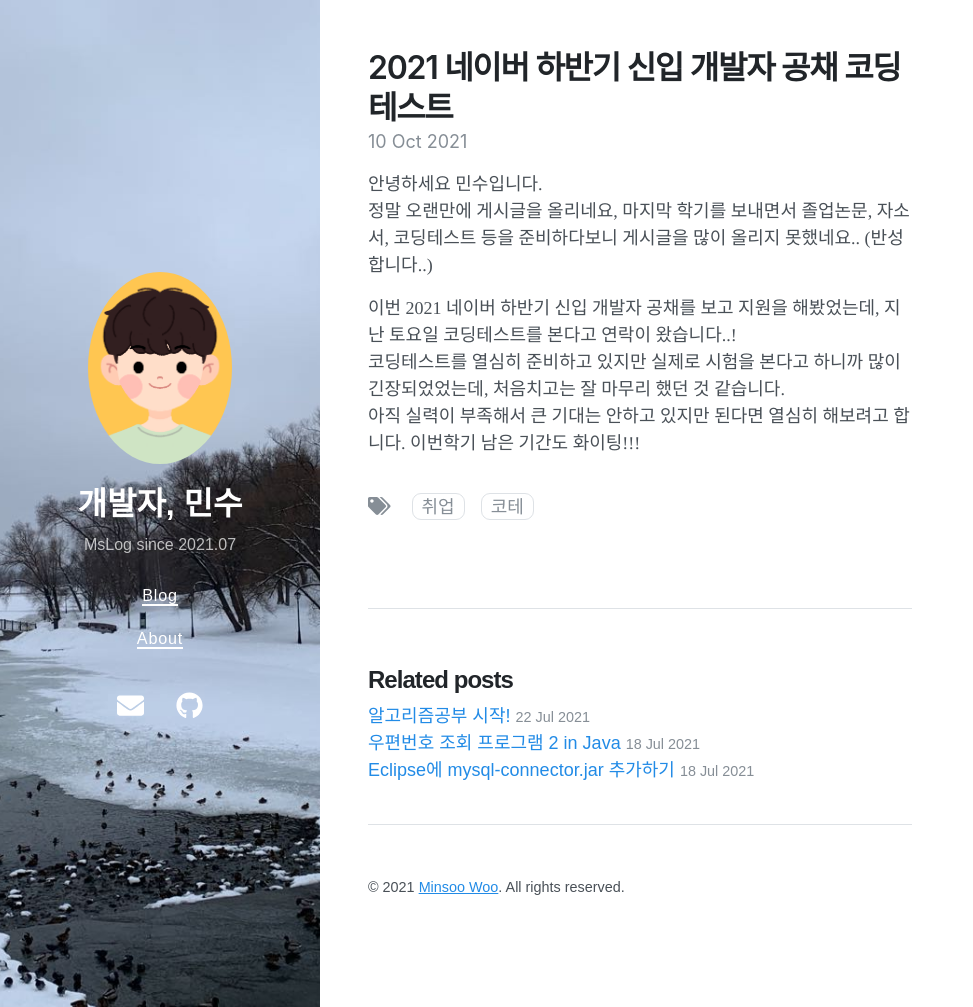
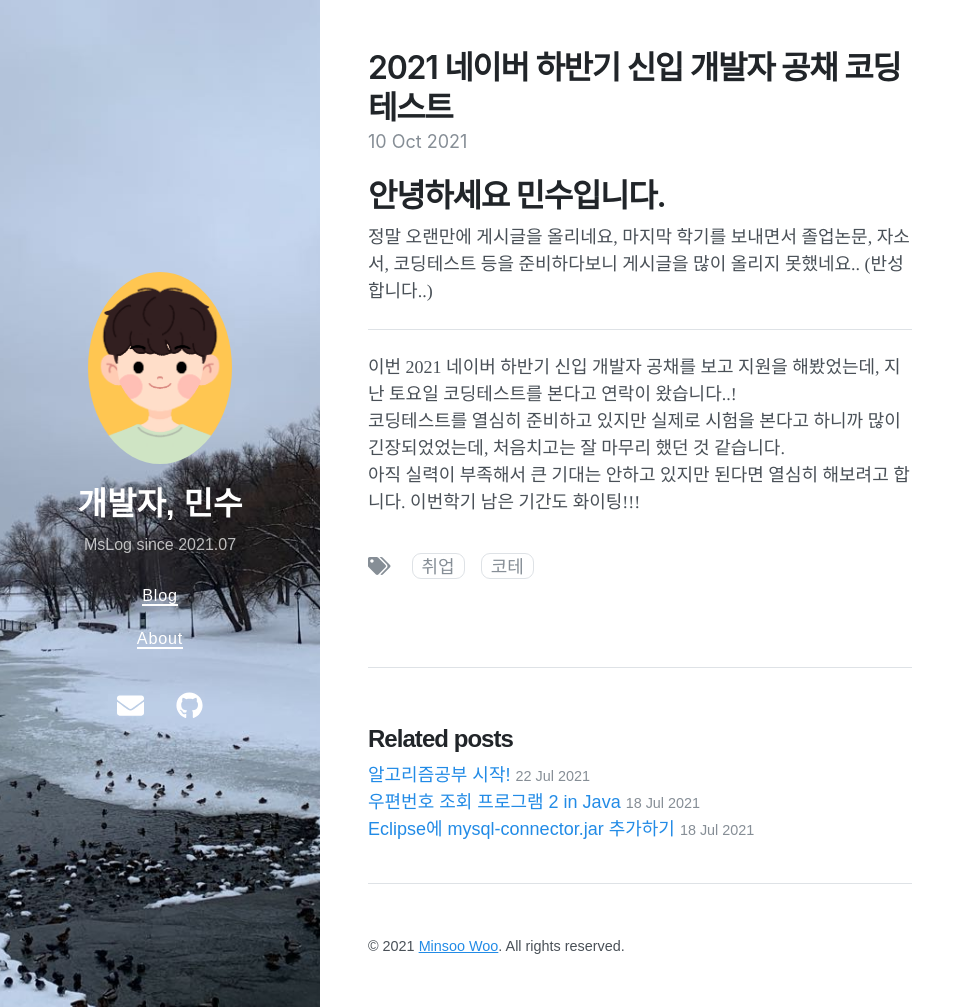
Before and after one commit to MsWoo/MsWoo.github.io, a Jekyll site: the page built from _posts/2021-10-10-naver.md, in a window 1280 px wide and 1007 px high. Shown: the whole window, without its empty margins (0-973 px from the left). Built offline with Jekyll 4.4.1, drawn with Linux system fonts in a browser that asks for light colours; nearby versions of some CDN libraries.

```diff
--- a/_posts/2021-10-10-naver.md
+++ b/_posts/2021-10-10-naver.md
@@ -4,8 +4,10 @@ title: 2021 네이버 하반기 신입 개발자 공채 코딩테스트
 date: 2021-10-10 19:57 +0900
 tags: [취업, 코테]
 ---
-안녕하세요 민수입니다.
+# 안녕하세요 민수입니다.
 정말 오랜만에 게시글을 올리네요, 마지막 학기를 보내면서 졸업논문, 자소서, 코딩테스트 등을 준비하다보니 게시글을 많이 올리지 못했네요.. (반성합니다..)
+
+***
 
 이번 2021 네이버 하반기 신입 개발자 공채를 보고 지원을 해봤었는데, 지난 토요일 코딩테스트를 본다고 연락이 왔습니다..!
 코딩테스트를 열심히 준비하고 있지만 실제로 시험을 본다고 하니까 많이 긴장되었었는데, 처음치고는 잘 마무리 했던 것 같습니다.
```
